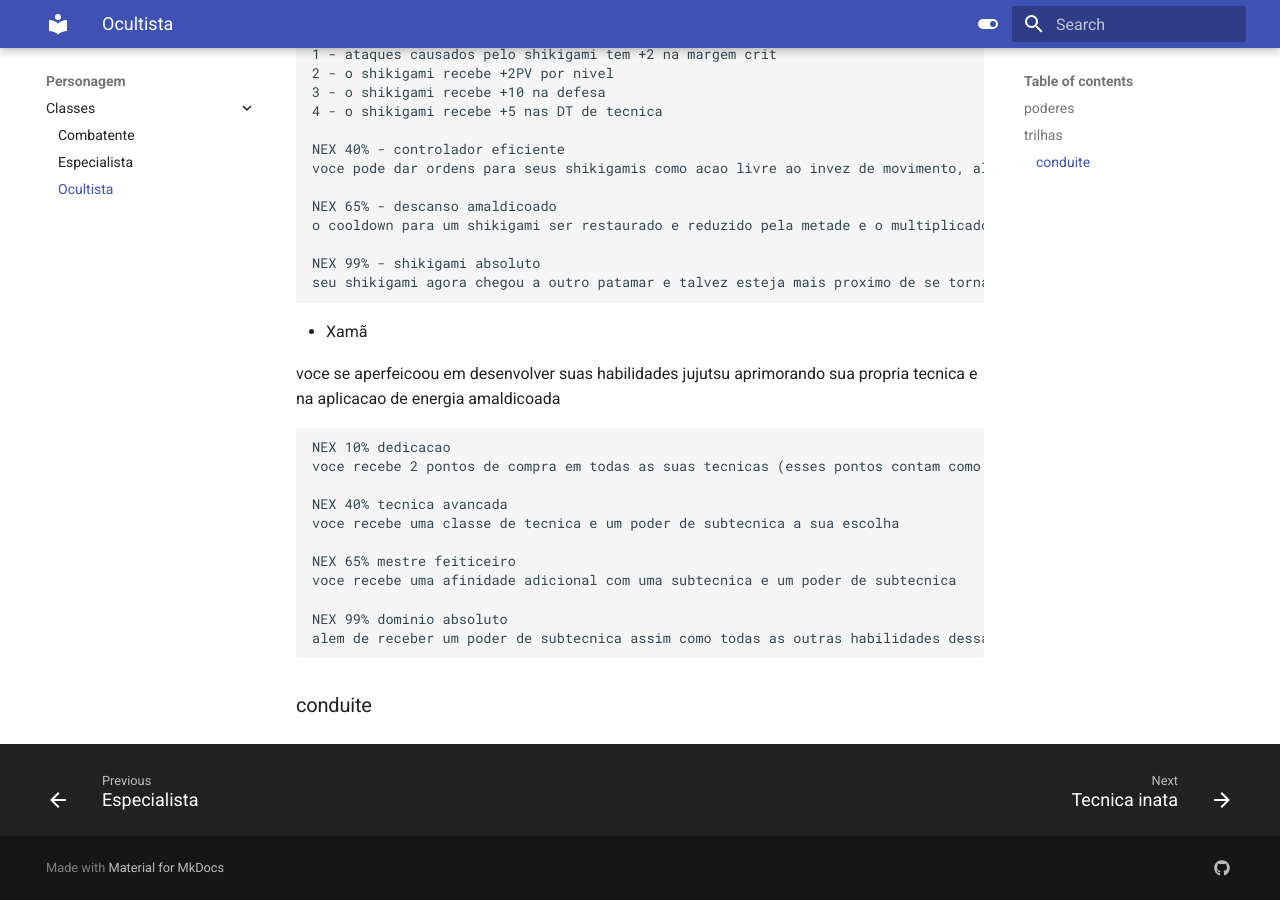
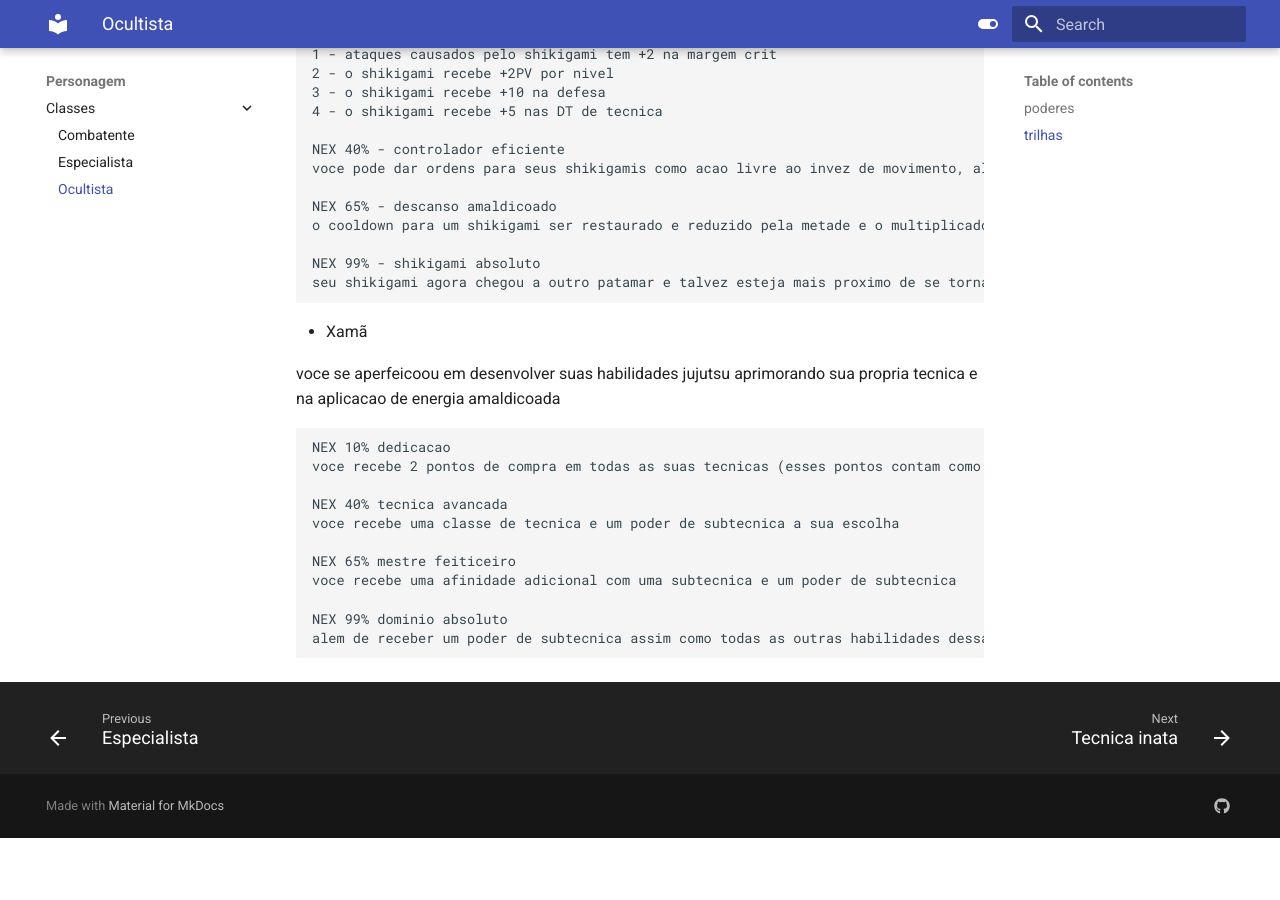
Before and after one commit to nerdolagens/SK-RPG-docs, an MkDocs documentation site: the page built from docs/character/classes/ocultista.md, in a window 1280 px wide and 900 px high, scrolled down 1832 px. Built offline with MkDocs 1.6.1 and Material for MkDocs 9.7.7, drawn with Linux system fonts in a browser that asks for light colours; after the commit the page ends 2670 px from its top, so only the background shows below that.

Commit message:
general changes

```diff
--- a/docs/character/classes/ocultista.md
+++ b/docs/character/classes/ocultista.md
@@ -92,4 +92,3 @@ voce se aperfeicoou em desenvolver suas habilidades jujutsu aprimorando sua prop
 
     NEX 99% dominio absoluto
     alem de receber um poder de subtecnica assim como todas as outras habilidades dessa trilha seu refinamento de energia chega a outro patamar, recebe +15 em ocultismo
-### conduite
```
